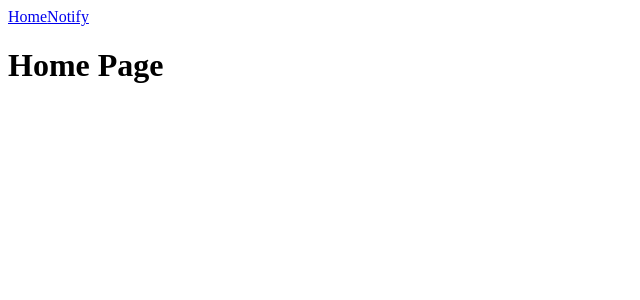
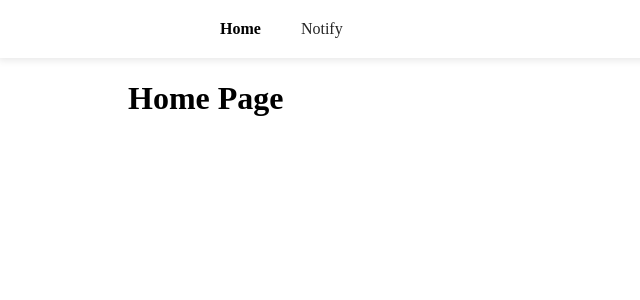
Before and after one commit to Iminrage/vue-notify, a Vue app: page / in a window 1280 px wide. Shown: the top 300 px of the page, without its empty margins (0-640 px from the left). Built offline with nearby package versions, Linux system fonts and the light colour scheme.

Commit message:
styles for nav + notification

```diff
--- a/src/App.vue
+++ b/src/App.vue
@@ -1,10 +1,18 @@
 <template>
   <div id="app">
-    <nav>
-      <router-link to="/">Home</router-link>
-      <router-link to="/notify">Notify</router-link>
+    <nav class="navigation">
+      <ul class="navigation__list">
+        <li class="navigation__item">
+          <router-link class="navigation__link" to="/">Home</router-link>
+        </li>
+        <li class="navigation__item">
+          <router-link class="navigation__link" to="/notify">Notify</router-link>
+        </li>
+      </ul>
     </nav>
-    <router-view />
+    <div class="container">
+      <router-view />
+    </div>
   </div>
 </template>
 
--- a/src/assets/scss/main.scss
+++ b/src/assets/scss/main.scss
@@ -0,0 +1,55 @@
+.container {
+  width: 1024px;
+  margin: 0 auto;
+}
+
+.navigation {
+  position: fixed;
+  left: 0;
+  right: 0;
+  top: 0;
+  background: white;
+  box-shadow: 0 0 8px 2px rgba(0, 0, 0, 0.1);
+}
+.navigation + * {
+  margin-top: 80px;
+}
+.navigation__list {
+  display: flex;
+  list-style: none;
+  margin: 0;
+  padding: 0 200px;
+}
+.navigation__item {
+  &:hover {
+    box-shadow: 2px 0px 0px 0px orange;
+  }
+}
+.navigation__link {
+  display: block;
+  padding: 20px;
+  color: rgb(36, 36, 36);
+  text-decoration: none;
+  &.router-link-exact-active {
+    color: black;
+    font-weight: bold;
+  }
+  &:hover {
+    color: orange;
+    background: #000;
+  }
+}
+
+.notification-page {
+  width: 100%;
+}
+.notification {
+  position: absolute;
+  left: 50%;
+  top: 50%;
+  transform: translate(-50%, -50%);
+  padding: 50px;
+  background: white;
+  box-shadow: 0 0 10px 2px rgba(0, 0, 0, 0.3);
+  border-radius: 5px;
+}
```
